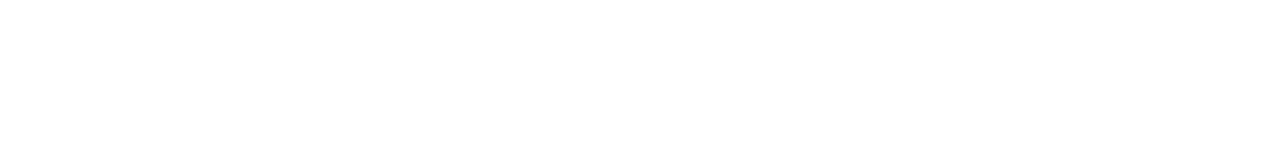
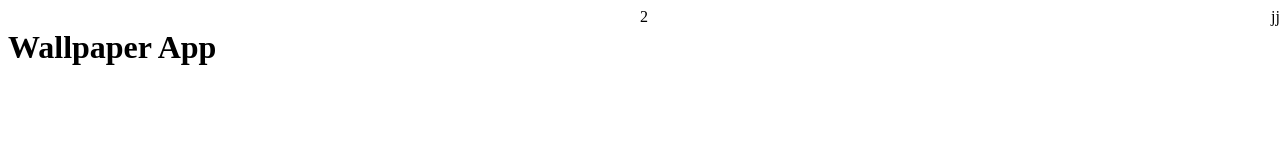
Before and after one commit to admahammad1104/Wallpaper-App-Vanilla-Frontend, a plain HTML site: page index.html in a window 1280 px wide. Drawn offline with Linux system fonts and the light colour scheme.

Commit message:
create the basic header structure

```diff
--- a/index.html
+++ b/index.html
@@ -3,8 +3,14 @@
   <head>
     <meta charset="UTF-8" />
     <meta name="viewport" content="width=device-width, initial-scale=1.0" />
-    <title>wallpaper App</title>
+    <title>Wallpaper App</title>
     <link rel="stylesheet" href="./styles/style.css" />
   </head>
-  <body></body>
+  <body>
+    <header class="header">
+      <h1 class="header-section logo">Wallpaper App</h1>
+      <div class="header-section nav">2</div>
+      <div class="signup-signin">jj</div>
+    </header>
+  </body>
 </html>
--- a/styles/style.css
+++ b/styles/style.css
@@ -0,0 +1,12 @@
+.header {
+    display: flex;
+    flex-direction: row;
+
+}
+.signup-signin {
+    position: fixed;
+    right: 0;
+}
+.header-section {
+width: 50vw;
+}
```
